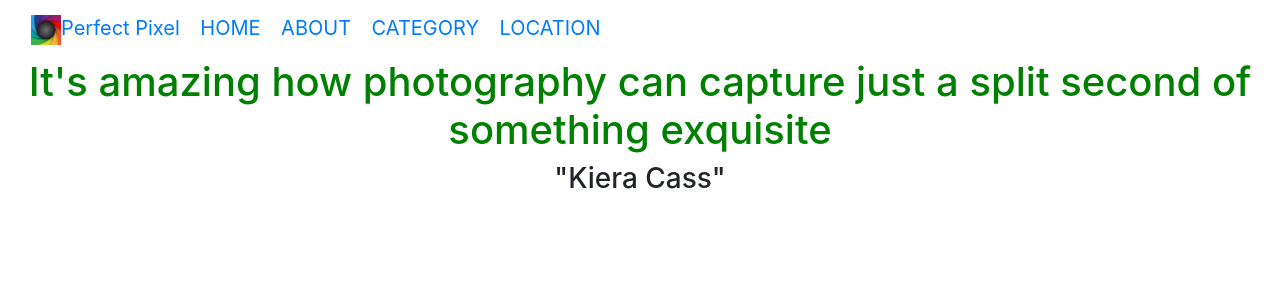
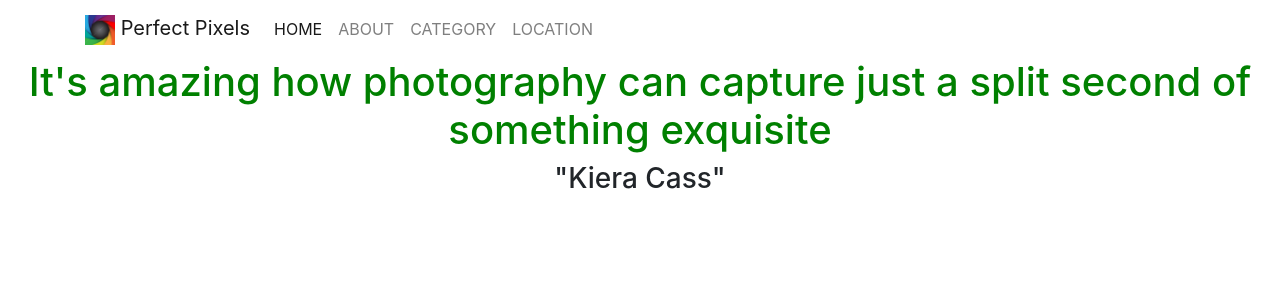
Before and after one commit to Edwike12/Perfect-Pixels, a Django app: page /gallery/ in a window 1280 px wide. Shown: the top 300 px of the page. Run offline with Django 3.2, Linux system fonts and the light colour scheme; some libraries are stand-ins or nearby versions.

Commit message:
edited navigation bar and also added a background image in about section

```diff
--- a/gallery/templates/home.html
+++ b/gallery/templates/home.html
@@ -29,6 +29,7 @@
     {% include "navbar.html" %}
 
     {% block content %}
+
     <h1 class="text-center"> It's amazing how photography can capture just a split second of something exquisite</h1>
     <h3 class="text-center">"Kiera Cass"</h3>
      {%endblock%}
--- a/gallery/templates/navbar.html
+++ b/gallery/templates/navbar.html
@@ -16,16 +16,21 @@
 </head>
 <body>
    <!-- Main navigation bar -->
-<nav class="navbar navbar-inverse">
-  <div class="container-fluid">
-    <div class="navbar-header">
-      <a class="navbar-brand" href="{% url 'home' %}"><img src="{% static 'images/logo.png' %}" class="" style="width:30px">Perfect Pixel</a>
-      <a class="navbar-brand" href="{% url 'home' %}">HOME</a>
-      <a class="navbar-brand" href="{% url 'home' %}">ABOUT</a>
-      <a class="navbar-brand" href="{% url 'home' %}">CATEGORY</a>
-      <a class="navbar-brand" href="{% url 'home' %}">LOCATION</a>
-    </div>
-  </div>
+   <nav class="navbar navbar-expand-lg navbar-light" id="navMain">
+    <div class="container navigation header_right wow fadeInLeft animated animated" data-wow-delay=".5s" style="visibility: visible; animation-delay: 0.5s; animation-name: fadeInLeft;">
+          <a class="navbar-brand" href="/"><img src="{% static 'images/logo.png' %}" class="" style="width:30px"> Perfect Pixels</a>
+          <button class="navbar-toggler" type="button" data-toggle="collapse" data-target="#navbarNav" aria-controls="navbarNav" aria-expanded="false" aria-label="Toggle navigation">
+            <span class="navbar-toggler-icon"></span>
+          </button>
+          <div class="collapse navbar-collapse" id="navbarNav">
+            <ul class="navbar-nav">
+              <li class="nav-item active"><a class="nav-link" href="/"> HOME <span class="sr-only">(current)</span></a></li>
+              <li class="nav-item"><a class="nav-link" href="/" data-toggle="modal" data-target="#about">ABOUT</a></li>
+              <li class="nav-item"><a class="nav-link" href="/#category">CATEGORY</a></li>
+              <li class="nav-item"><a class="nav-link open-nav" style="cursor:pointer">LOCATION</a></li>
+            </ul>
+          </div>
+      </div>
 </nav>
 
 <!-- The about bar -->
@@ -49,7 +54,7 @@
                     </p>
                     <div class="">
 
-                        <img src="" alt="" class = "splash">
+                        <img src="{% static 'images/about.png' %}" alt="" class = "splash"  style="width:450px*250">
                     </div>
                     <hr>
                     <blockquote class="text-muted abt">
--- a/mygallery/settings.py
+++ b/mygallery/settings.py
@@ -108,7 +108,7 @@ AUTH_PASSWORD_VALIDATORS = [
 
 LANGUAGE_CODE = 'en-us'
 
-TIME_ZONE = 'UTC'
+TIME_ZONE = 'Africa/Nairobi'
 
 USE_I18N = True
 
```
Also changed, not shown: gallery/templates/index.html (added, +9 -0 lines), db.sqlite3, gallery/static/images/about.png (added).
